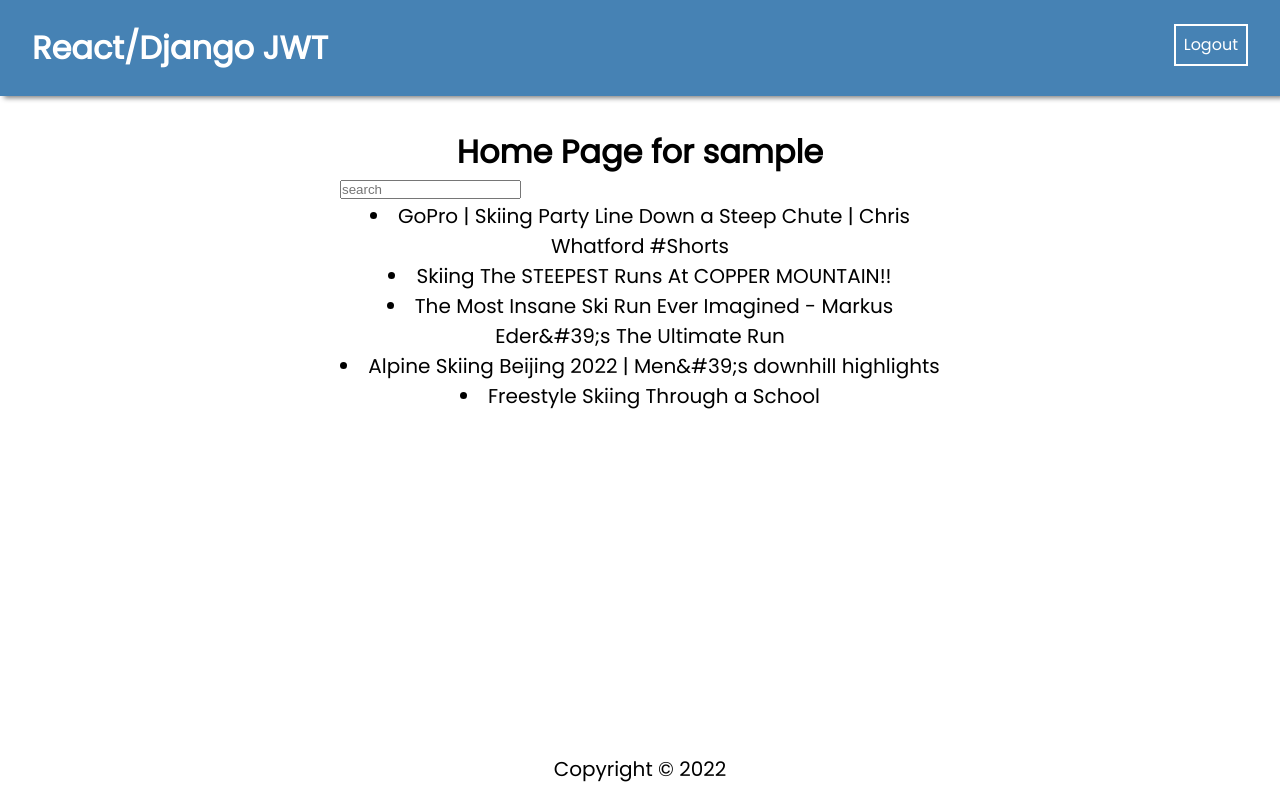
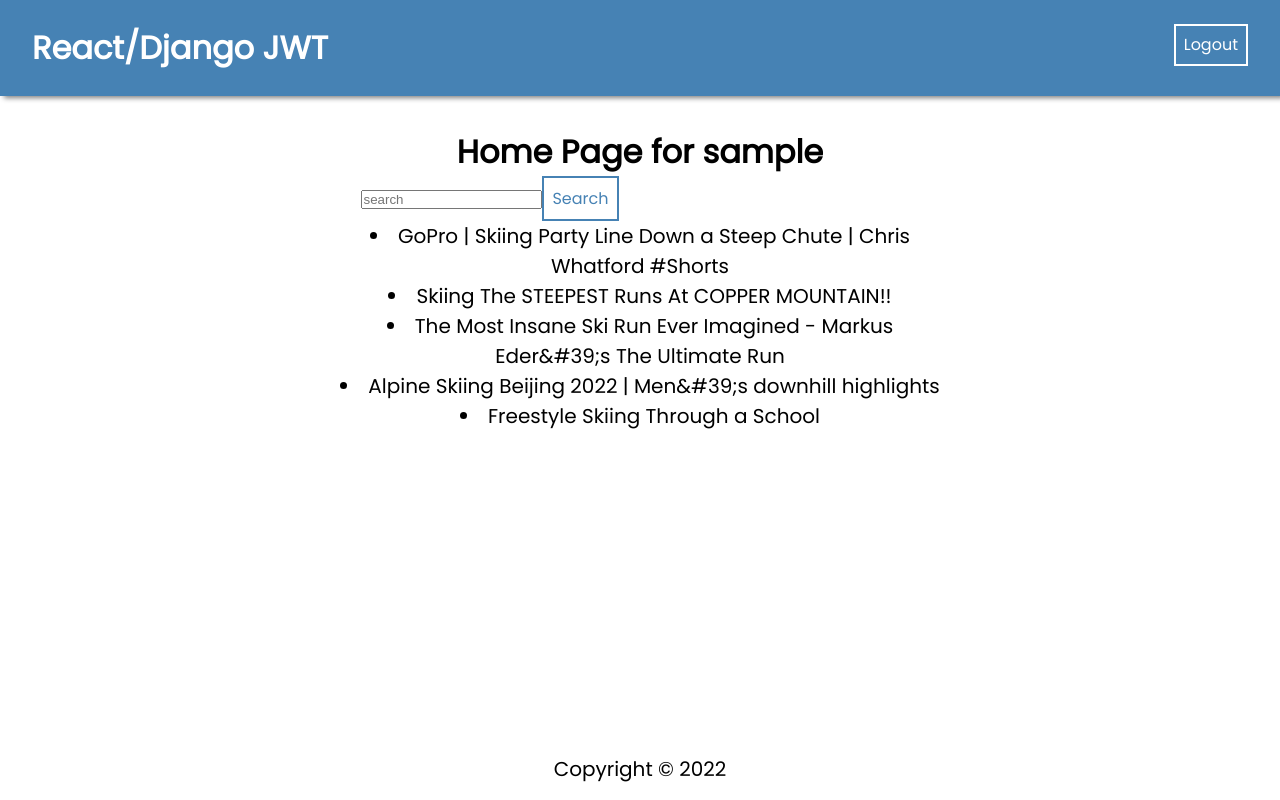
Before and after one commit to bdavis83/youtube-project, a React (Create React App) app in the folder frontend/: page / in a window 1280 px wide. Built offline with nearby package versions, Linux system fonts and the light colour scheme; no server answers; sample sign-in values are in the browser's storage.

Commit message:
Updated searchbar logic with use navigate hook

```diff
--- a/frontend/package.json
+++ b/frontend/package.json
@@ -3,6 +3,9 @@
   "version": "0.1.0",
   "private": true,
   "dependencies": {
+    "@emotion/react": "^11.10.6",
+    "@emotion/styled": "^11.10.6",
+    "@mui/material": "^5.11.15",
     "@testing-library/jest-dom": "^5.16.2",
     "@testing-library/react": "^12.1.2",
     "@testing-library/user-event": "^13.5.0",
--- a/frontend/public/index.html
+++ b/frontend/public/index.html
@@ -10,34 +10,22 @@
       content="Web site created using create-react-app"
     />
     <link rel="apple-touch-icon" href="%PUBLIC_URL%/logo192.png" />
-    <!--
-      manifest.json provides metadata used when your web app is installed on a
-      user's mobile device or desktop. See https://developers.google.com/web/fundamentals/web-app-manifest/
-    -->
+
     <link rel="manifest" href="%PUBLIC_URL%/manifest.json" />
-    <!--
-      Notice the use of %PUBLIC_URL% in the tags above.
-      It will be replaced with the URL of the `public` folder during the build.
-      Only files inside the `public` folder can be referenced from the HTML.
+    <link
+      rel="stylesheet"
+      href="https://fonts.googleapis.com/css?family=Roboto:300,400,500,700&display=swap"
+/>
+    <link
+      rel="stylesheet"
+      href="https://fonts.googleapis.com/icon?family=Material+Icons"
+/>
 
-      Unlike "/favicon.ico" or "favicon.ico", "%PUBLIC_URL%/favicon.ico" will
-      work correctly both with client-side routing and a non-root public URL.
-      Learn how to configure a non-root public URL by running `npm run build`.
-    -->
-    <title>React App</title>
+
   </head>
   <body>
     <noscript>You need to enable JavaScript to run this app.</noscript>
     <div id="root"></div>
-    <!--
-      This HTML file is a template.
-      If you open it directly in the browser, you will see an empty page.
 
-      You can add webfonts, meta tags, or analytics to this file.
-      The build step will place the bundled scripts into the <body> tag.
-
-      To begin the development, run `npm start` or `yarn start`.
-      To create a production bundle, use `npm run build` or `yarn build`.
-    -->
   </body>
 </html>
--- a/frontend/src/App.js
+++ b/frontend/src/App.js
@@ -16,6 +16,7 @@ import Footer from "./components/Footer/Footer";
 // Util Imports
 import PrivateRoute from "./utils/PrivateRoute";
 import VideoPage from "./pages/VideoPage/VideoPage";
+import SearchPage from "./pages/SearchPage";
 
 function App() {
   return (
@@ -34,6 +35,7 @@ function App() {
         <Route path="/login" element={<LoginPage />} />
         <Route path="/homepage" element={<PrivateRoute><HomePage /></PrivateRoute>}/>
         <Route path="/video" element={<PrivateRoute><VideoPage /></PrivateRoute>}/>
+        <Route path="/search/:searchTerm" element={<PrivateRoute><SearchPage /></PrivateRoute>}/>
       </Routes>
       <Footer />
     </div>
--- a/frontend/src/components/SearchBar/SearchBar.jsx
+++ b/frontend/src/components/SearchBar/SearchBar.jsx
@@ -1,13 +1,29 @@
 import React, { useState } from 'react';
+import { useNavigate } from 'react-router';
 
 
-const SearchBar = ({userInput, setUserInput}) => {
+const SearchBar = () => {
+    const [userInput, setUserInput]= useState('')
+    const navigate = useNavigate()
 
+    function handleSubmit(event){
+        event.preventDefault();
+
+        if (userInput){
+            navigate(`/search/${userInput}`);
+
+            setUserInput('')
+        }
+    }
 
     return (
-        <div className='searchbar-component' style={{maxWidth: '100px'}}>
-            <input type='text' placeholder ='search' onChange = {(e)=>setUserInput(e.target.value)} value = {userInput}/>
-            {/* <button className='search-button' type = "button" onClick={handleSubmit}>Search</button> */}
+        <div>
+            <div className='searchbar-component' style={{maxWidth: '300px'}}>
+                <form onSubmit={handleSubmit}>
+            <input type='text' placeholder ='search' onChange = {(event)=>setUserInput(event.target.value)} value = {userInput}/>
+            <button className='search-button' type = "submit" onClick={handleSubmit}>Search</button>
+            </form>
+        </div>
         </div>
      );
 }
--- a/frontend/src/pages/HomePage/HomePage.js
+++ b/frontend/src/pages/HomePage/HomePage.js
@@ -2,6 +2,7 @@ import React from "react";
 import { useEffect, useState } from "react";
 import useAuth from "../../hooks/useAuth";
 import {KEY} from '../../localKey';
+import { Link, useNavigate } from "react-router-dom";
 import axios from "axios";
 
 import VideoPlayer from "../../components/VideoPlayer/VideoPlayer";
@@ -184,6 +185,7 @@ const HomePage = () => {
         }
     }
 ]);
+  const navigate = useNavigate()
   // const [videos, setVideos] = useState([]);
 
   async function fetchVideos () {
@@ -195,15 +197,15 @@ const HomePage = () => {
       console.log(error)
     }
     }
-    //   useEffect (()=>{
-    //   fetchVideos();
-    // }, []);
+      useEffect (()=>{
+      fetchVideos();
+    }, []);
 
   return (
     <div className="container">
       <h1>Home Page for {user.username}</h1>
       <div className="searchBar">
-        <SearchBar></SearchBar>
+        <SearchBar fetchVideos = {fetchVideos}></SearchBar>
       </div>
       <div className='body-container-grid'>
       {videos && videos.map((video)=>{
```
Also changed, not shown: 1 other file (tests, documents, lock files or other folders).
